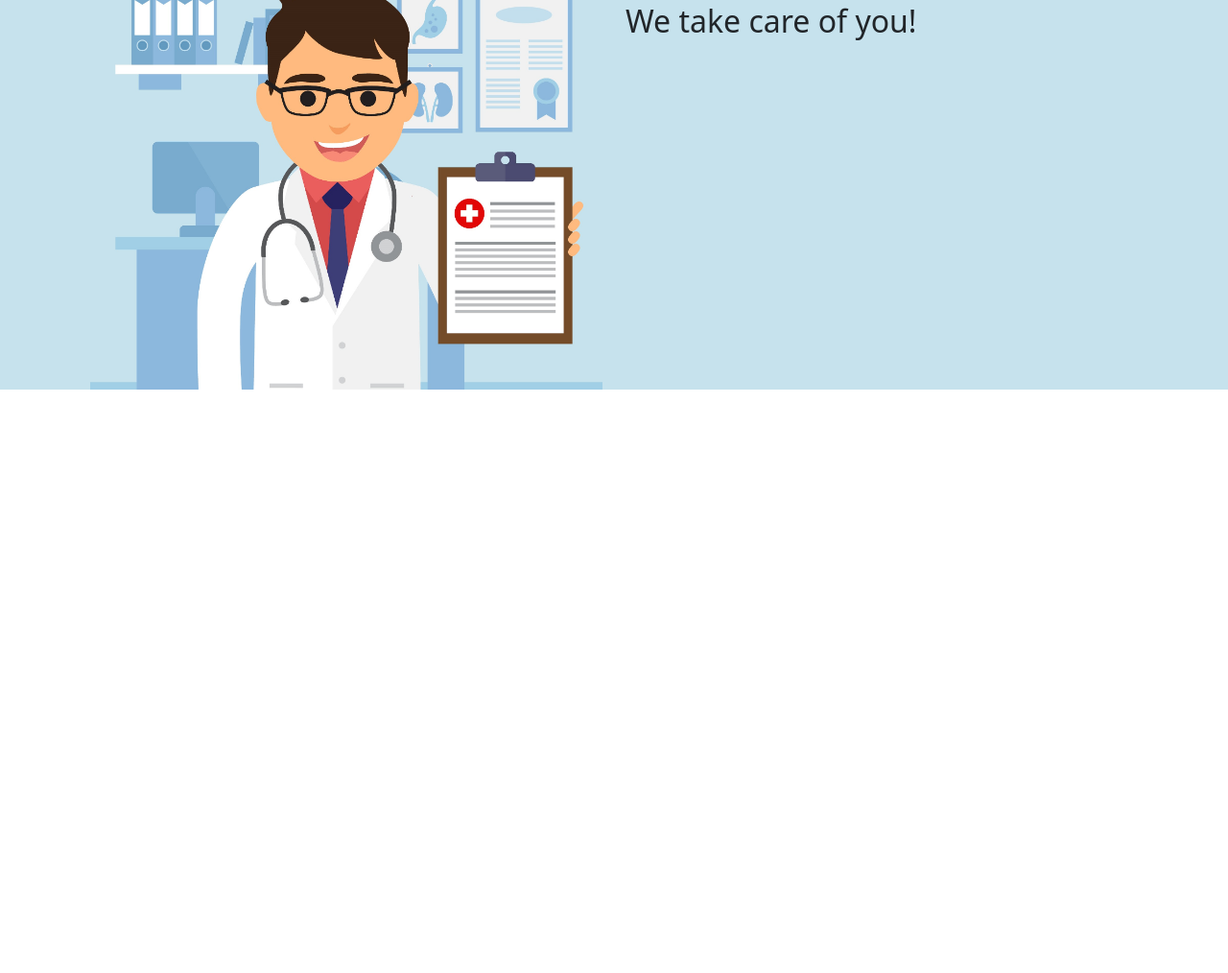
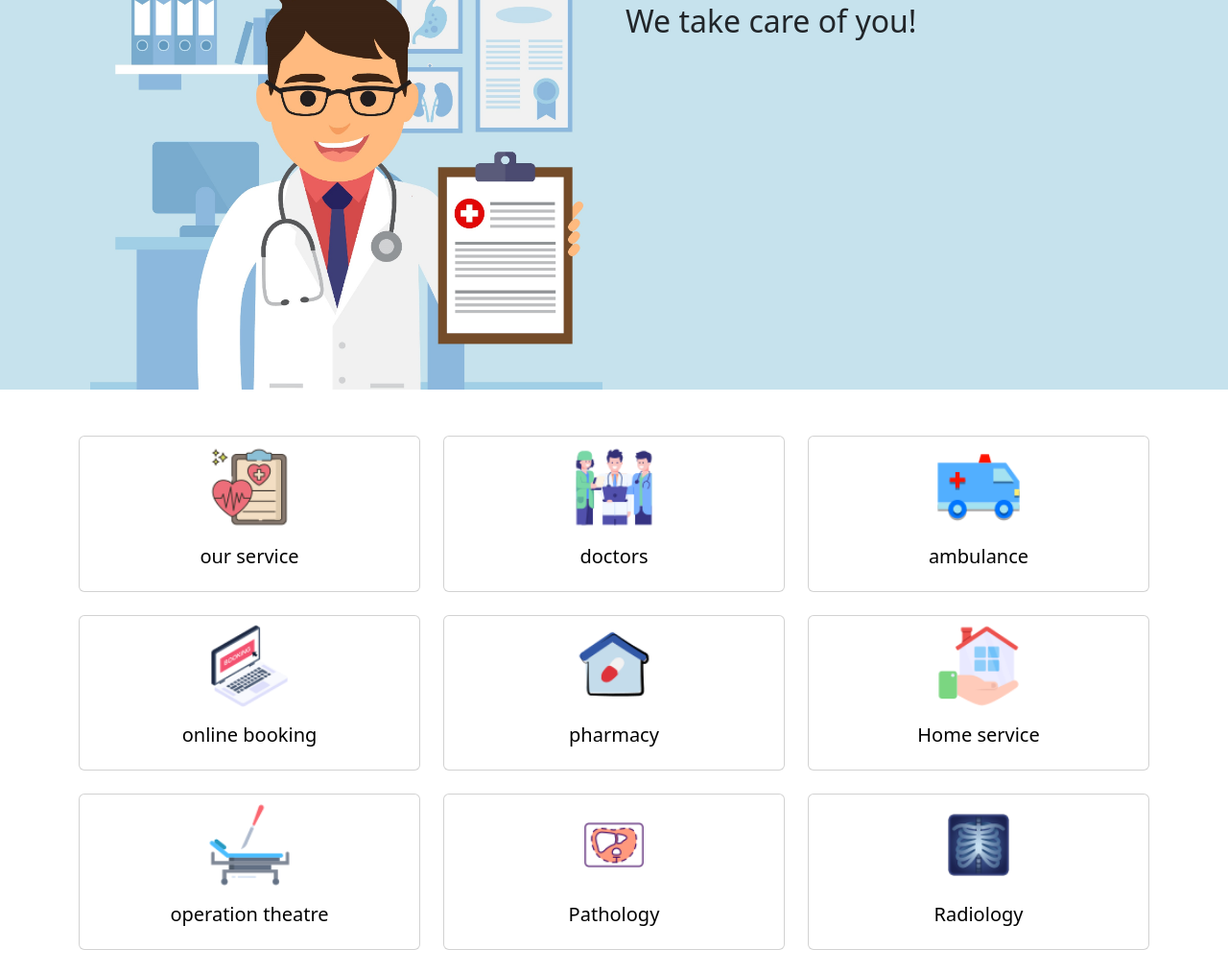
Before and after one commit to Sawom/Hospital_Website, a plain HTML site: page index.html in a window 1280 px wide. Shown: the part 209-1223 px from the top of the page at 96% size. Before the commit the page ends 800 px from the top, so only its background shows below. Drawn offline with Linux system fonts and the light colour scheme.

Commit message:
card done

```diff
--- a/css/index.css
+++ b/css/index.css
@@ -40,3 +40,17 @@
   width: 80px;
 }
 /* navbar animation end*/
+
+.middle{
+  margin: auto;
+}
+
+.linkStyle{
+  text-decoration: none;
+  color: black;
+  font-weight: bolder;
+}
+
+.linkStyle:hover{
+  color: #81B2D3;
+}
--- a/index.html
+++ b/index.html
@@ -105,7 +105,119 @@
     <!-- banner end -->
 
     <!-- options card -->
-    <section>
+    <section  class="container mx-auto mt-5 mb-4">
+
+      <div class="row row-cols-1 row-cols-md-3 row-cols-lg-3 g-4">
+
+        <!-- 1 -->
+        <div class="col">
+          <div class="card h-100">
+            <img src="imgs/icons/service.png" class="card-img-top mt-2 middle img-fluid w-25" alt="...">
+            <div class="card-body">
+              <a href="" class="linkStyle text-center" >
+                <h5 class="card-title">our service</h5>
+              </a>
+            </div>
+          </div>
+        </div>
+
+        <!-- 2 -->
+        <div class="col">
+          <div class="card h-100">
+            <img src="imgs/icons/doctor.png" class="card-img-top mt-2 middle img-fluid w-25" alt="...">
+            <div class="card-body">
+              <a href="" class="linkStyle text-center" >
+                <h5 class="card-title">doctors</h5>
+              </a>
+            </div>
+          </div>
+        </div>
+
+        <!-- 3 -->
+        <div class="col">
+          <div class="card h-100">
+            <img src="imgs/icons/ambulance.png" class="card-img-top mt-2 middle img-fluid w-25" alt="...">
+            <div class="card-body">
+              <a href="" class="linkStyle text-center" >
+                <h5 class="card-title">ambulance</h5>
+              </a>
+            </div>
+          </div>
+        </div>
+
+        <!-- 4 -->
+        <div class="col">
+          <div class="card h-100">
+            <img src="imgs/icons/booking.png" class="card-img-top mt-2 middle img-fluid w-25" alt="...">
+            <div class="card-body">
+              <a href="" class="linkStyle text-center" >
+                <h5 class="card-title">online booking</h5>
+              </a>
+            </div>
+          </div>
+        </div>
+
+        <!-- 5 -->
+        <div class="col">
+          <div class="card h-100">
+            <img src="imgs/icons/pharmacy.png" class="card-img-top mt-2 middle img-fluid w-25" alt="...">
+            <div class="card-body">
+              <a href="" class="linkStyle text-center" >
+                <h5 class="card-title">pharmacy</h5>
+              </a>
+            </div>
+          </div>
+        </div>
+
+        <!-- 6 -->
+        <div class="col">
+          <div class="card h-100">
+            <img src="imgs/icons/home.png" class="card-img-top mt-2 middle img-fluid w-25" alt="...">
+            <div class="card-body">
+              <a href="" class="linkStyle text-center" >
+                <h5 class="card-title">Home service</h5>
+              </a>
+            </div>
+          </div>
+        </div>
+
+        <!-- 7 -->
+        <div class="col">
+          <div class="card h-100">
+            <img src="imgs/icons/operation.png" class="card-img-top mt-2 middle img-fluid w-25" alt="...">
+            <div class="card-body">
+              <a href="" class="linkStyle text-center" >
+                <h5 class="card-title">operation theatre</h5>
+              </a>
+            </div>
+          </div>
+        </div>
+
+        <!-- 8 -->
+        <div class="col">
+          <div class="card h-100">
+            <img src="imgs/icons/pathology.png" class="card-img-top mt-2 middle img-fluid w-25" alt="...">
+            <div class="card-body">
+              <a href="" class="linkStyle text-center" >
+                <h5 class="card-title">Pathology</h5>
+              </a>
+            </div>
+          </div>
+        </div>
+
+        <!-- 9 -->
+        <div class="col">
+          <div class="card h-100">
+            <img src="imgs/icons/radiology.png" class="card-img-top mt-2 middle img-fluid w-25" alt="...">
+            <div class="card-body">
+              <a href="" class="linkStyle text-center" >
+                <h5 class="card-title">Radiology</h5>
+              </a>
+            </div>
+          </div>
+        </div>
+
+      </div>
 
     </section>
     <!-- options card end -->
```
